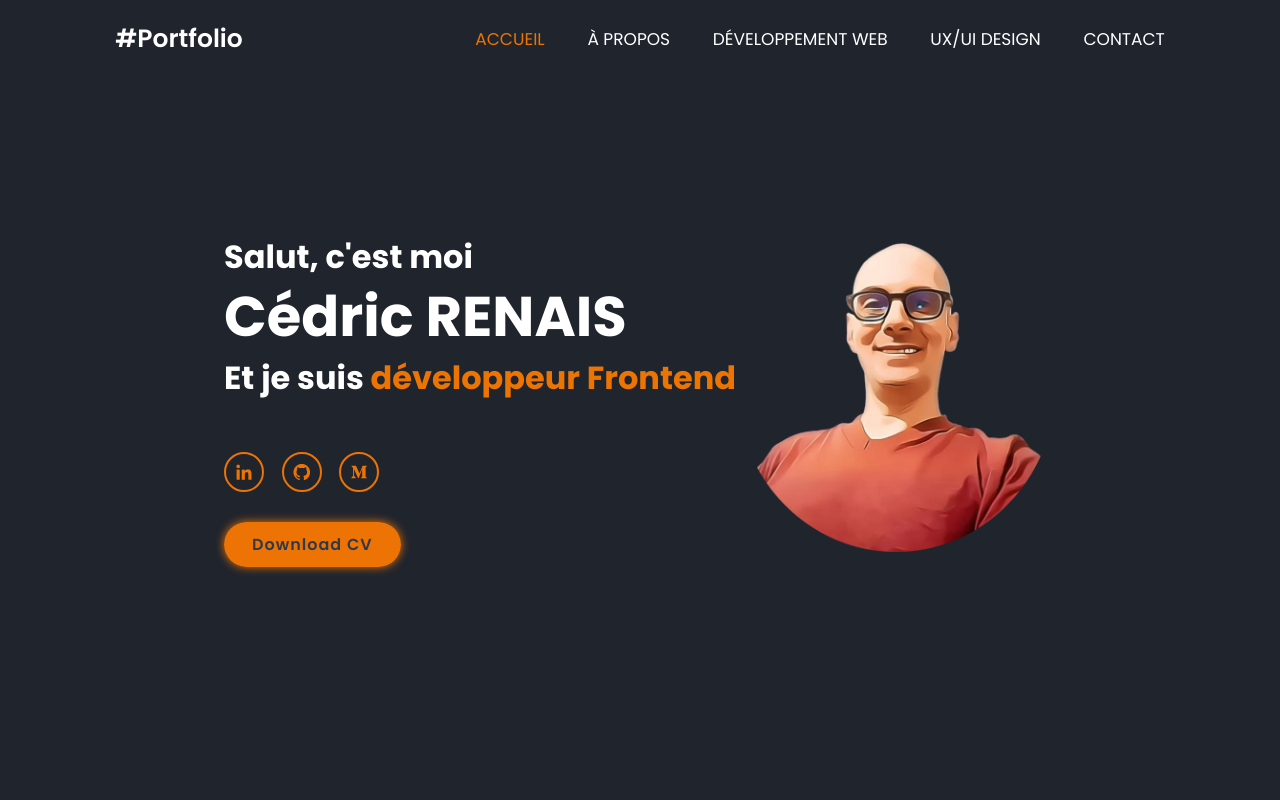
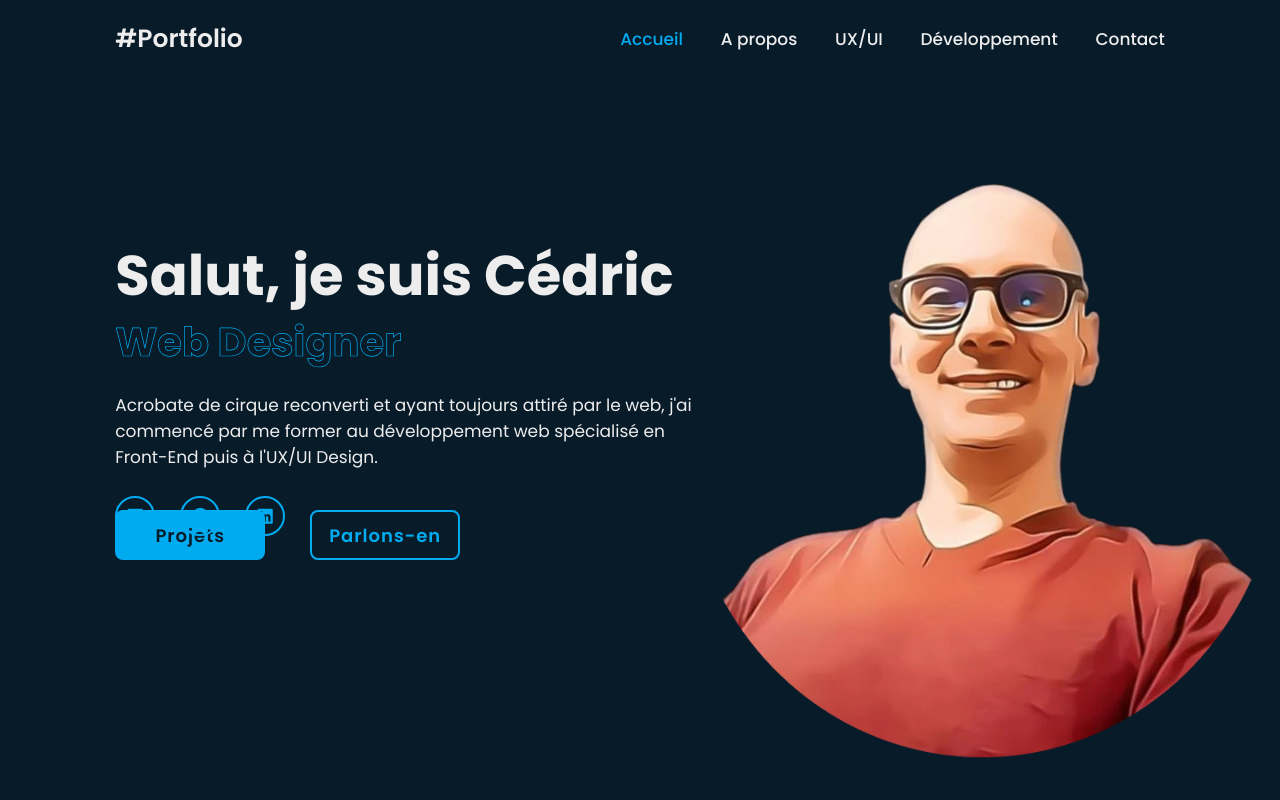
Before and after one commit to cedric-renais/PORTFOLIO_IRONHACK, a plain HTML site: page index.html in a window 1280 px wide. Shown: the top 800 px of the page. Drawn offline with nearby package versions, Linux system fonts and the light colour scheme.

Commit message:
Reset of the project: beginning of the Home section

```diff
--- a/assests/CSS/styles.css
+++ b/assests/CSS/styles.css
@@ -1,6 +1,6 @@
-/*=======IMPORT FONTS FROM GOOGLEFONTS========*/
+/* TYPOGRAPHY */
 @import url('https://fonts.googleapis.com/css2?family=Poppins:wght@300;400;500;600;700;800;900&family=Prompt:wght@300;400;500;600;700;800;900&display=swap');
-/*=======BASIC SETUP=======*/
+/* SETTINGS */
 * {
   margin: 0;
   padding: 0;
@@ -8,37 +8,36 @@
   text-decoration: none;
   border: none;
   outline: none;
+  scroll-behavior: smooth;
+  font-family: 'Poppins', sans-serif;
+}
+:root {
+  --bg-color: #081b29;
+  --second-bg-color: #112e42;
+  --text-color: #ededed;
+  --primary-color: #00abf0;
 }
 html {
-  scroll-behavior: smooth;
   font-size: 62.5%;
   overflow-x: hidden;
 }
-::-webkit-scrollbar {
-  width: 10px;
-}
-::-webkit-scrollbar-track {
-  background-color: var(--background);
-}
-:root {
-  --bg-color: #1f242d;
-  --second-bg-color: #323946;
-  --text-color: #fff;
-  --primary: #ff7b00ea;
-}
 body {
-  font-family: 'Poppins', sans-serif;
-  background: var(--bg-color);
+  background-color: var(--bg-color);
   color: var(--text-color);
 }
-/*=======HEADER=======*/
+section {
+  min-height: 100vh;
+  padding: 10rem 9% 2rem;
+  scroll-snap-type: y mandatory;
+}
+/* HEADER */
 .header {
   position: fixed;
   top: 0;
   left: 0;
   width: 100%;
   padding: 2rem 9%;
-  background: var(--bg-color);
+  background-color: transparent;
   display: flex;
   justify-content: space-between;
   align-items: center;
@@ -48,117 +47,159 @@ body {
   font-size: 2.5rem;
   color: var(--text-color);
   font-weight: 600;
-  cursor: default;
 }
-/*=======NAVBAR=======*/
 .navbar a {
   font-size: 1.7rem;
   color: var(--text-color);
-  margin-left: 4rem;
-  text-transform: uppercase;
+  font-weight: 500;
+  margin-left: 3.5rem;
   transition: 0.3s;
 }
 .navbar a:hover,
 .navbar a.active {
-  color: var(--primary);
+  color: var(--primary-color);
 }
-/*=======RESPONSIVE MENU=======*/
 #menu-icon {
   font-size: 3.6rem;
   color: var(--text-color);
+  cursor: pointer;
   display: none;
 }
-/*=======SECTION HOME=======*/
-section {
-  min-height: 100vh;
-  padding: 10rem 9%;
-}
+/* HOME SECTION */
 .home {
   display: flex;
-  justify-content: center;
   align-items: center;
+  padding: 0 9%;
+  background: url(../Images/background.png) no-repeat;
+  background-size: cover;
+  background-position: center;
 }
-.home-content h3 {
-  font-size: 3.2rem;
-  font-weight: 700;
-}
-.home-content h3:nth-of-type(2) {
-  margin-bottom: 2rem;
-}
-span {
-  color: var(--primary);
+.home-content {
+  max-width: 60rem;
 }
 .home-content h1 {
   font-size: 5.6rem;
   font-weight: 700;
   line-height: 1.3;
 }
-.home-img img {
-  width: 25vw;
+.home-content .text-animate {
+  position: relative;
+  width: 32.8rem;
 }
-.social-media a {
+.home-content .text-animate h2 {
+  font-size: 4rem;
+  font-weight: 700;
+  color: transparent;
+  -webkit-text-stroke: 0.7px var(--primary-color);
+}
+.home-content p {
+  font-size: 1.7rem;
+  margin: 2rem 0 4rem;
+}
+.button-box {
+  position: relative;
+  display: flex;
+  justify-content: space-between;
+  width: 34.5rem;
+  height: 5rem;
+}
+.button-box .button {
+  position: relative;
   display: inline-flex;
   justify-content: center;
   align-items: center;
-  width: 4rem;
-  height: 4rem;
-  background: transparent;
-  border: 0.2rem solid var(--primary);
-  border-radius: 50%;
-  font-size: 2rem;
-  color: var(--primary);
-  margin: 3rem 1.5rem 3rem 0;
-  transition: 0.5s ease;
+  width: 15rem;
+  height: 100%;
+  background-color: var(--primary-color);
+  border: 0.2rem solid var(--primary-color);
+  border-radius: 0.8rem;
+  font-size: 1.8rem;
+  font-weight: 600;
+  letter-spacing: 0.1rem;
+  color: var(--bg-color);
+  z-index: 1;
+  overflow: hidden;
+  transition: 0.5s;
 }
-.social-media a:hover {
-  background: var(--primary);
-  color: var(--second-bg-color);
-  box-shadow: 0 0 1rem var(--primary);
-}
-.button {
-  display: inline-block;
-  padding: 1rem 2.8rem;
-  background: var(--primary);
-  border-radius: 4rem;
-  box-shadow: 0 0 1rem var(--primary);
-  font-size: 1.6rem;
-  color: var(--second-bg-color);
-  letter-spacing: 0.1rem;
-  font-weight: 600;
-  transition: 0.5s ease;
-}
-.button:hover {
-  box-shadow: none;
-}
-/*=======SECTION ABOUT=======*/
-.about {
-  display: flex;
-  justify-content: space-around;
-  align-items: center;
-  gap: 2rem;
-  background: var(--second-bg-color);
-}
-.about-img img {
-  width: 20vw;
-  border: 0.5rem solid var(--primary);
-  background-color: var(--bg-color);
-  border-radius: 2.5rem;
-}
-.heading {
-  text-align: center;
-  font-size: 4.5rem;
-}
-.about-content h2 {
-  text-align: left;
-  line-height: 1.2;
-  text-transform: uppercase;
+.button-box .button:hover {
+  color: var(--primary-color);
 }
 
-.about-content h3 {
-  font-size: 2.6rem;
-  text-transform: uppercase;
+.button-box .button:nth-child(2) {
+  background-color: transparent;
+  color: var(--primary-color);
 }
-.about-content p {
-  font-size: 1.6rem;
-  margin: 2rem 0 3rem;
+.button-box .button:nth-child(2):hover {
+  color: var(--bg-color);
 }
+
+.button-box .button:nth-child(2)::before {
+  background-color: var(--primary-color);
+}
+.button-box .button::before {
+  content: '';
+  position: absolute;
+  top: 0;
+  left: 0;
+  width: 0%;
+  height: 100%;
+  background-color: var(--bg-color);
+  z-index: -1;
+  transition: 0.5s;
+}
+.button-box .button:hover:before {
+  width: 100%;
+}
+.home-social {
+  position: absolute;
+  bottom: 33%;
+  width: 170px;
+  display: flex;
+  justify-content: space-between;
+}
+.home-social a {
+  position: relative;
+  display: inline-flex;
+  justify-content: center;
+  align-items: center;
+  width: 40px;
+  height: 40px;
+  background-color: transparent;
+  border: 0.2rem solid var(--primary-color);
+  border-radius: 50%;
+  font-size: 20px;
+  color: var(--primary-color);
+  z-index: 1;
+  overflow: hidden;
+  transition: 0.5s;
+}
+.home-social a:hover {
+  color: var(--bg-color);
+}
+.home-social a::before {
+  content: '';
+  position: absolute;
+  top: 0;
+  left: 0;
+  width: 0%;
+  height: 100%;
+  background-color: var(--primary-color);
+  z-index: -1;
+  transition: 0.5s;
+}
+.home-social a:hover::before {
+  width: 100%;
+}
+.home-imgHover {
+  position: absolute;
+  top: 0;
+  right: 0;
+  width: 45%;
+  height: 100%;
+  background: transparent;
+  transition: 3s;
+}
+.home-imgHover:hover {
+  background-color: var(--bg-color);
+  opacity: 0.8;
+}
--- a/index.html
+++ b/index.html
@@ -23,51 +23,43 @@
     <title>Cédric Renais - Portfolio</title>
   </head>
   <body>
-    <!---HEADER-->
+    <!--HEADER-->
     <header class="header">
       <a href="#" class="logo">#Portfolio</a>
-      <i class="bx bx-menu" id="menu-icon"></i>
+      <div class="bx bx-menu" id="menu-icon"></div>
       <nav class="navbar">
-        <a href="#home" class="active">accueil</a>
-        <a href="#about">à propos</a>
-        <a href="#development">développement web</a>
-        <a href="#design">UX/UI Design</a>
-        <a href="#contact">contact</a>
+        <a href="#home" class="active">Accueil</a>
+        <a href="#about">A propos</a>
+        <a href="#ux">UX/UI</a>
+        <a href="#web">Développement</a>
+        <a href="#web">Contact</a>
       </nav>
     </header>
-    <!---HOME SECTION-->
+    <!--HOME SECTION-->
     <section class="home" id="home">
       <div class="home-content">
-        <h3>Salut, c'est moi</h3>
-        <h1>Cédric RENAIS</h1>
-        <h3>Et je suis <span>développeur Frontend</span></h3>
-        <div class="social-media">
-          <a href="#"><i class="bx bxl-linkedin"></i></a>
-          <a href="#"><i class="bx bxl-github"></i></a>
-          <a href="#"><i class="bx bxl-medium"></i></a>
+        <h1>Salut, je suis <span>Cédric</span></h1>
+        <div class="text-animate">
+          <h2>Web Designer</h2>
         </div>
-        <a href="#" class="button">Download CV</a>
+        <p>
+          Acrobate de cirque reconverti et ayant toujours attiré par le web,
+          j'ai commencé par me former au développement web spécialisé en
+          Front-End puis à l'UX/UI Design.
+        </p>
+        <div class="button-box">
+          <a href="#" class="button">Projets</a>
+          <a href="#" class="button">Parlons-en</a>
+        </div>
       </div>
-      <div class="home-img">
-        <img src="./assests/Images/portrait.webp" alt="A photo of myself" />
+      <div class="home-social">
+        <a href="#"><i class="bx bxl-medium-square"></i></a>
+        <a href="#"><i class="bx bxl-github"></i></a>
+        <a href="#"><i class="bx bxl-linkedin-square"></i></a>
       </div>
+      <div class="home-imgHover"></div>
     </section>
-    <!---ABOUT SECTION-->
-    <section class="about" id="about">
-      <div class="about-img">
-        <img src="./assests/Images/buste.png" alt="A photo of myself" />
-      </div>
-      <div class="about-content">
-        <h2 class="heading">à propos de <span>moi</span></spa></h2>
-        <h3>développeur Frontend et UX/UI Designer</h3>
-        <p>Acrobate de cirque reconverti en développeur web et actuellement étudiant en UX/UI Design.
-          <br>
-          J'habite Paris et je suis passionné par le web et le design.
-          J'ai choisi d'élargir mes connaissances <br>vers le numérique
-          et de mettre à disposition mon dynamisme et ma curiosité.</p>
-      </div>
-    </section>
-    <!---JAVASCRIPT-->
+    <!--JAVASCRIPT-->
     <script src="./assests/Scripts/scripts.js"></script>
   </body>
 </html>
```
Also changed, not shown: assests/Images/background.png (added).
